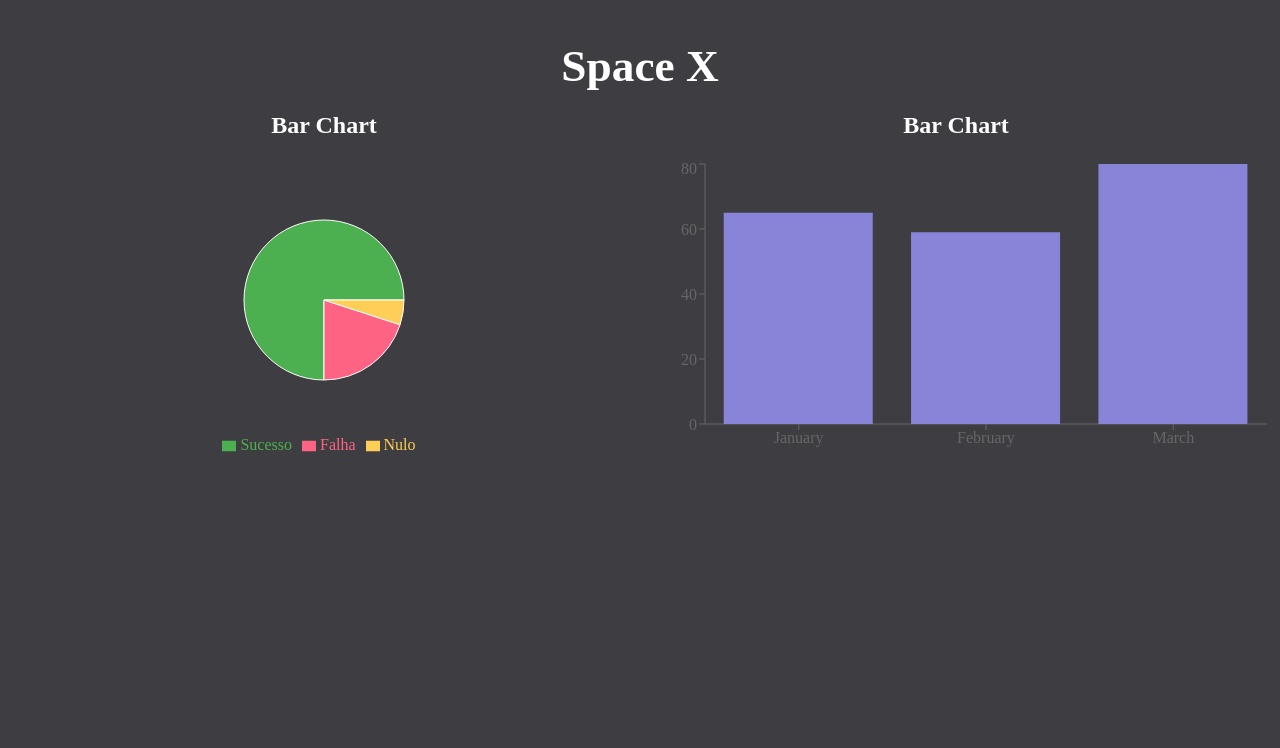
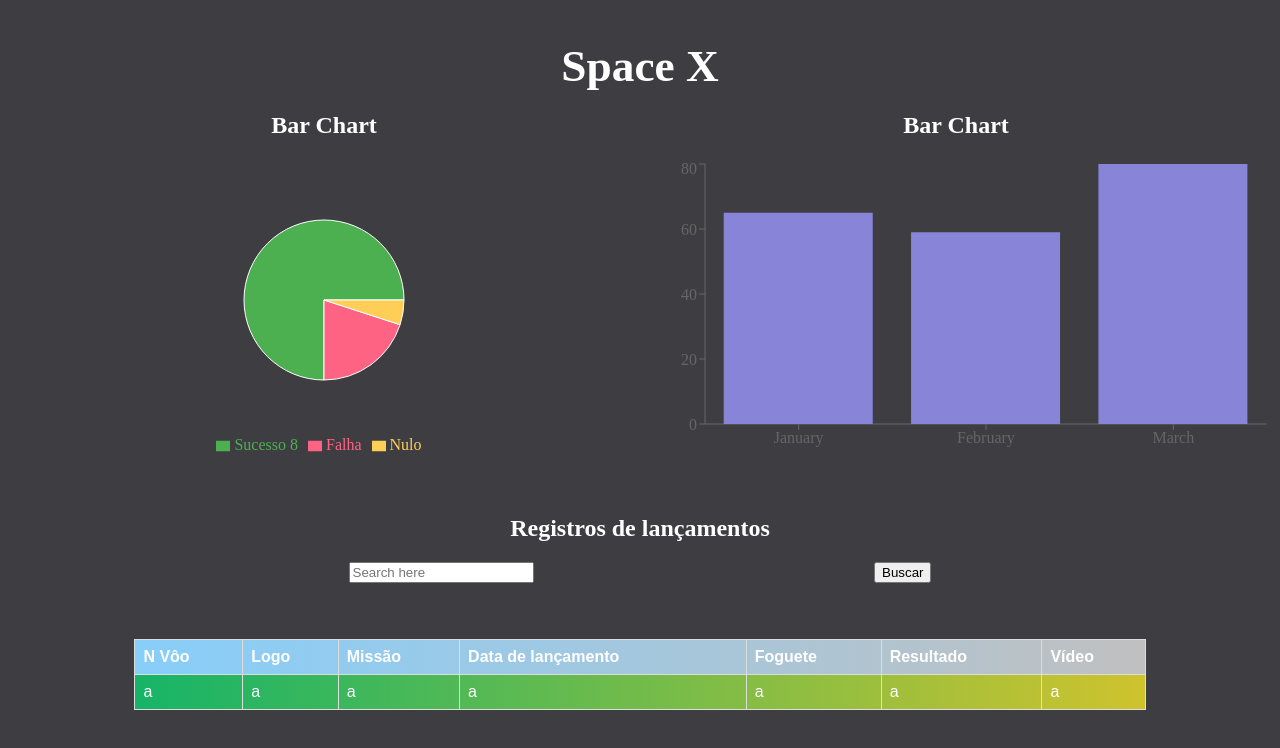
Before and after one commit to WagnerTerry/challenge-by-coodesh, a React app in the folder frontend/: page / in a window 1280 px wide. Shown: the top 748 px of the page. Built offline with nearby package versions, Linux system fonts and the light colour scheme; the HTML template or start-up script is replaced by a standard one.

Commit message:
chore: adicionando tabela e campo de busca

```diff
--- a/frontend/src/App.scss
+++ b/frontend/src/App.scss
@@ -1,6 +1,7 @@
 body {
     background-color: #3e3e42;
     color: white;
+    text-align: center;
 
     header {
         text-align: center;
@@ -20,5 +21,46 @@
                 width: 50%;
             }
         }
+
+        .fetch-rocket {
+            margin: 56px 0;
+            .search {
+                display: flex;
+                justify-content: space-evenly;
+            }
+        }
+
+        .flights {
+          display: flex;
+          justify-content: center;
+          align-items: center;
+
+            table {
+                font-family: arial, sans-serif;
+                border-collapse: collapse;
+                width: 80%;
+
+                thead {
+                  background: linear-gradient(to right, lightskyblue, silver);
+                  position: sticky;
+                  top: 0;
+                }
+
+              }
+
+              td,
+              th {
+                border: 1px solid #dddddd;
+                text-align: left;
+                padding: 8px;
+              }
+
+              tbody {
+                tr:nth-child(odd) {
+                  background: linear-gradient(to right, #16b468, #cec32d);
+                }
+              }
+        }
+
     }
 }
--- a/frontend/src/App.tsx
+++ b/frontend/src/App.tsx
@@ -5,7 +5,7 @@
 import "./App.scss"
 
 const dataPizza = [
-  { name: 'Sucesso', value: 150 },
+  { name: 'Sucesso 8', value: 150 },
   { name: 'Falha', value: 40 },
   { name: 'Nulo', value: 10 },
 ];
@@ -33,8 +33,42 @@
           <div className="barchart">
             <h2>Bar Chart</h2>
             <BarChart data={barChartData} />
+          </div>
+        </div>
 
+        <div className="fetch-rocket">
+          <h2>Registros de lançamentos</h2>
+          <div className="search">
+            <input type="search" placeholder="Search here" />
+            <button type="submit">Buscar</button>
           </div>
+        </div>
+
+        <div className="flights">
+          <table>
+            <thead>
+              <tr>
+                <th>N Vôo</th>
+                <th>Logo</th>
+                <th>Missão</th>
+                <th>Data de lançamento</th>
+                <th>Foguete</th>
+                <th>Resultado</th>
+                <th>Vídeo</th>
+              </tr>
+            </thead>
+            <tbody>
+              <tr>
+                <td data-label="Nome do Produto">a</td>
+                <td data-label="Código do Produto">a</td>
+                <td data-label="Descrição">a</td>
+                <td data-label="Unidades">a</td>
+                <td data-label="Valor Custo">a</td>
+                <td data-label="Categoria">a</td>
+                <td data-label="Marca">a</td>
+              </tr>
+            </tbody>
+          </table>
         </div>
 
       </main>
```
